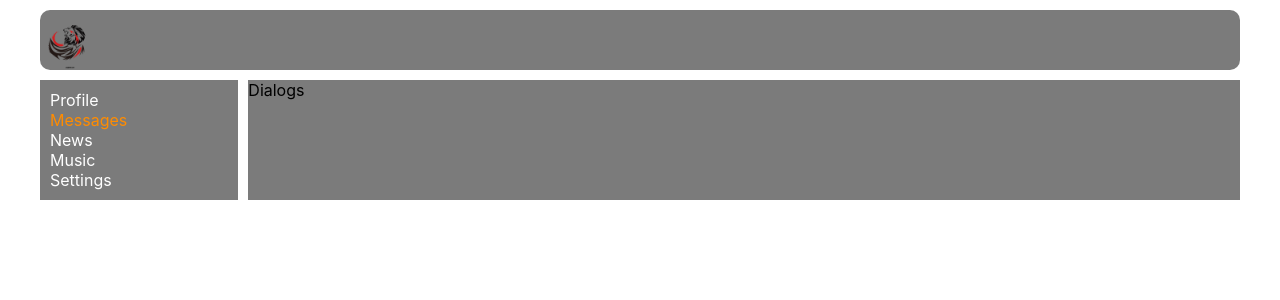
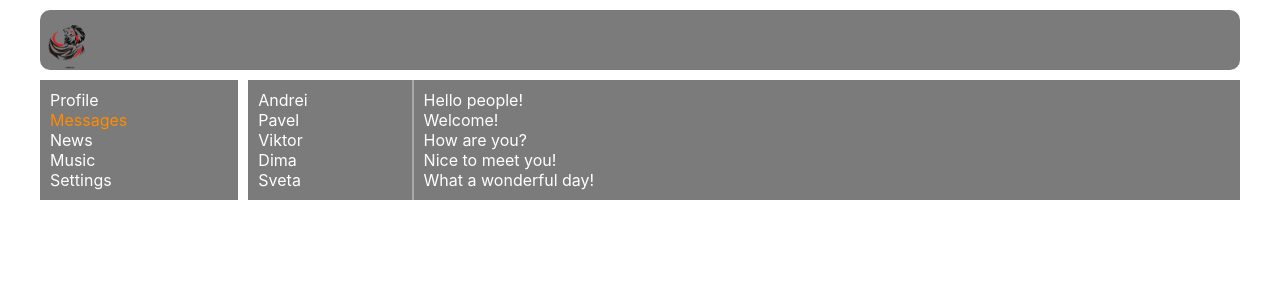
Before and after one commit to AndreiSavelyev1989/social_network_typescript, a React (Create React App) app: page /dialogs in a window 1280 px wide. Shown: the top 300 px of the page. Built offline with nearby package versions, Linux system fonts and the light colour scheme.

Commit message:
add data to DialogsComponent

```diff
--- a/src/App.tsx
+++ b/src/App.tsx
@@ -9,6 +9,15 @@ import {Settings} from "./components/Settings/Settings";
 import {Profile} from "./components/Profile/Profile";
 import {BrowserRouter, Route} from "react-router-dom";
 
+
+const dialogs = [
+    {id: 1, name: "Andrei", message: "Hello people!"},
+    {id: 2, name: "Pavel", message: "Welcome!"},
+    {id: 3, name: "Viktor", message: "How are you?"},
+    {id: 4, name: "Dima", message: "Nice to meet you!"},
+    {id: 5, name: "Sveta", message: "What a wonderful day!"}
+]
+
 function App() {
     return (
         <BrowserRouter>
@@ -17,7 +26,7 @@ function App() {
                 <Navbar/>
                 <div className="app_wrapper_content">
                     <Route  path = '/profile' render = {() => <Profile />}/>
-                    <Route  path = '/dialogs' render = {() => <Dialogs />}/>
+                    <Route  path = '/dialogs' render = {() => <Dialogs dialogs = {dialogs}/>}/>
                     <Route  path = '/news' render = {News}/>
                     <Route  path = '/music' render = {Music}/>
                     <Route  path = '/settings' render = {Settings}/>
--- a/src/components/Dialogs/Dialogs.module.css
+++ b/src/components/Dialogs/Dialogs.module.css
@@ -0,0 +1,24 @@
+.dialogs {
+    display: grid;
+    grid-template-columns: 2fr 10fr;
+}
+
+.dialogs .dialogItem {
+    padding: 10px;
+    border-right: 2px solid darkgray;
+
+}
+
+.dialogs .dialogItem a {
+    color: white;
+    text-decoration: none;
+}
+
+.dialogs .dialogItem a:hover {
+    color: greenyellow;
+}
+
+.dialogs .messageItem {
+    padding: 10px;
+    color: white;
+}
--- a/src/components/Dialogs/Dialogs.tsx
+++ b/src/components/Dialogs/Dialogs.tsx
@@ -1,7 +1,27 @@
 import React from "react";
+import styles from "./Dialogs.module.css"
+import {NavLink} from "react-router-dom";
 
-export function Dialogs() {
+type DialogsPropsType = {
+    id: number
+    name: string
+    message: string
+}
+type DialogsType = {
+    dialogs: Array<DialogsPropsType>
+}
+
+export function Dialogs(props:DialogsType) {
     return (
-        <div>Dialogs</div>
+        <div className={styles.dialogs}>
+            <div className={styles.dialogItem}>
+                {props.dialogs.map(d => <div>
+                    <NavLink to={"/dialogs"}>{d.name}</NavLink>
+                </div>)}
+            </div>
+            <div className={styles.messageItem}>
+                {props.dialogs.map(d => <div>{d.message}</div>)}
+            </div>
+        </div>
     )
 }
```
